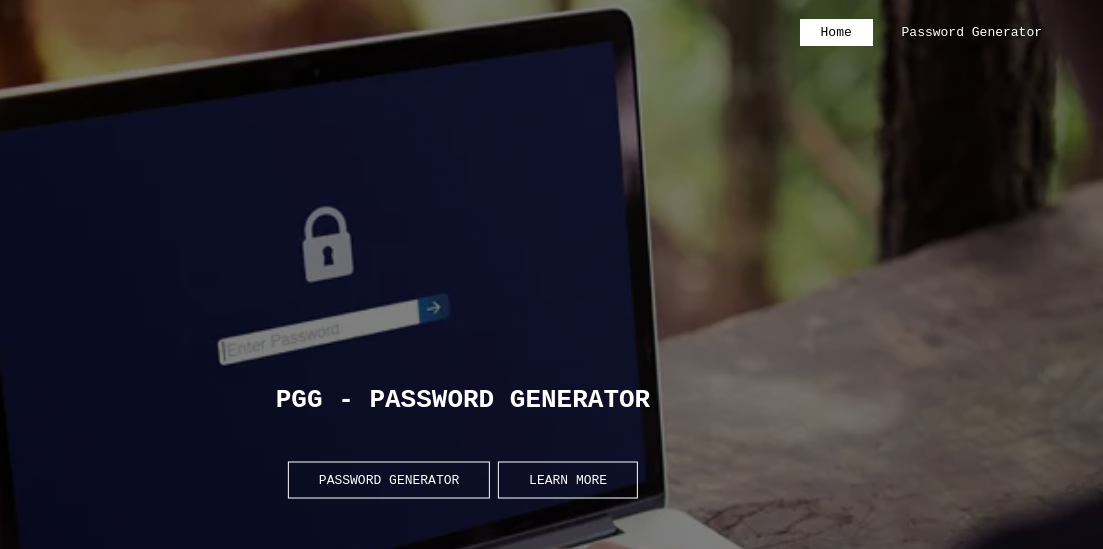
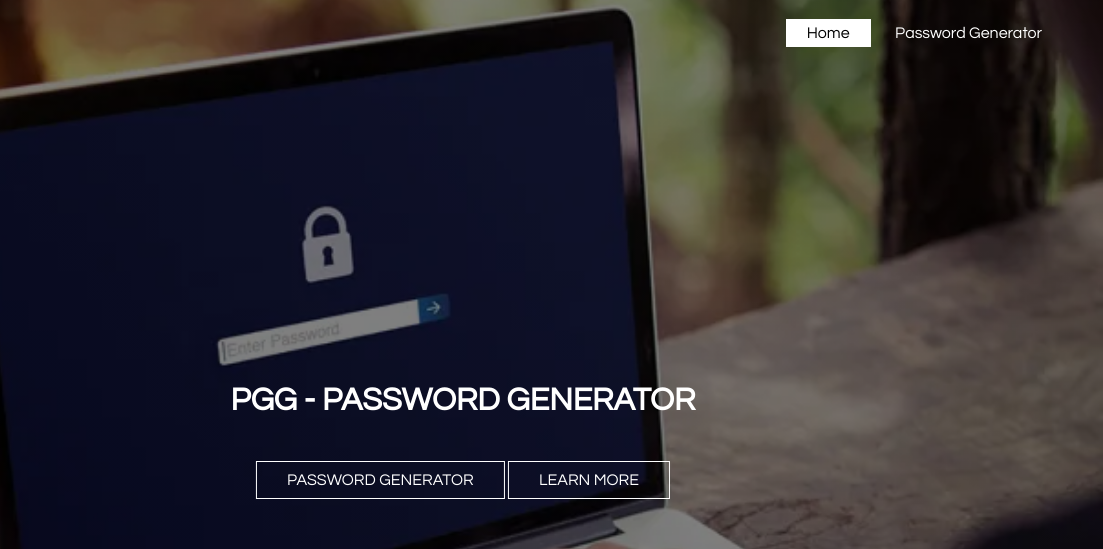
Before and after one commit to PGGpassword/PGG, a plain HTML site: page index.html in a window 1280 px wide. Shown: the top 549 px of the page, 177-1280 px from the left. Drawn offline with Linux system fonts and the light colour scheme.

Commit message:
Update style.css

```diff
--- a/css/style.css
+++ b/css/style.css
@@ -1,7 +1,7 @@
 *{
     margin:0;
     padding:0;
-    font-family: monospace;
+    font-family: Century Gothic;
 
 }
 header{
@@ -50,6 +50,7 @@ ul li.active a{
     transform: translate(-50%,-50%);
 }
 .title h1{
+    text-align: center;
     color: white;
     font size: 100;
 }
```
